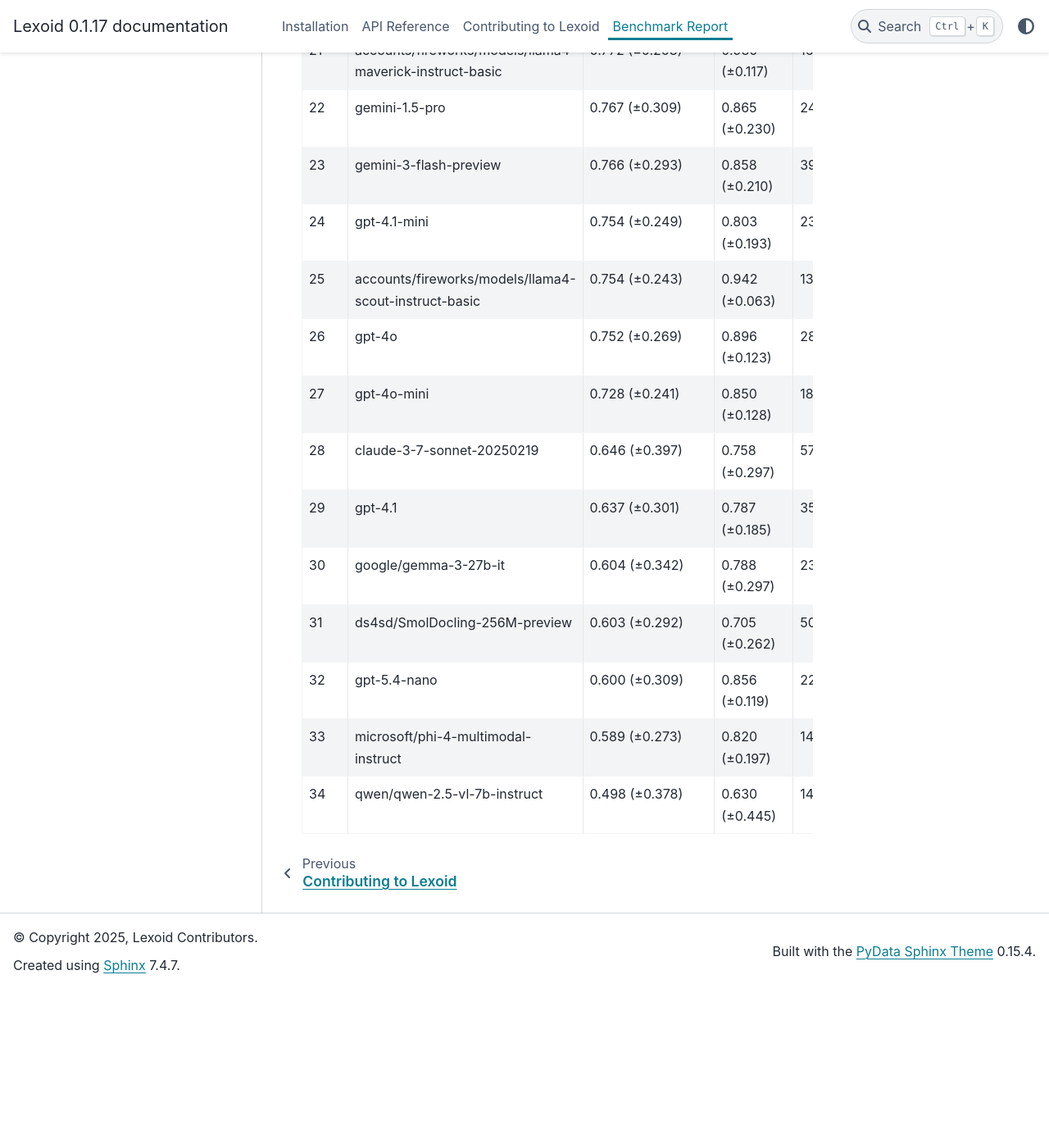
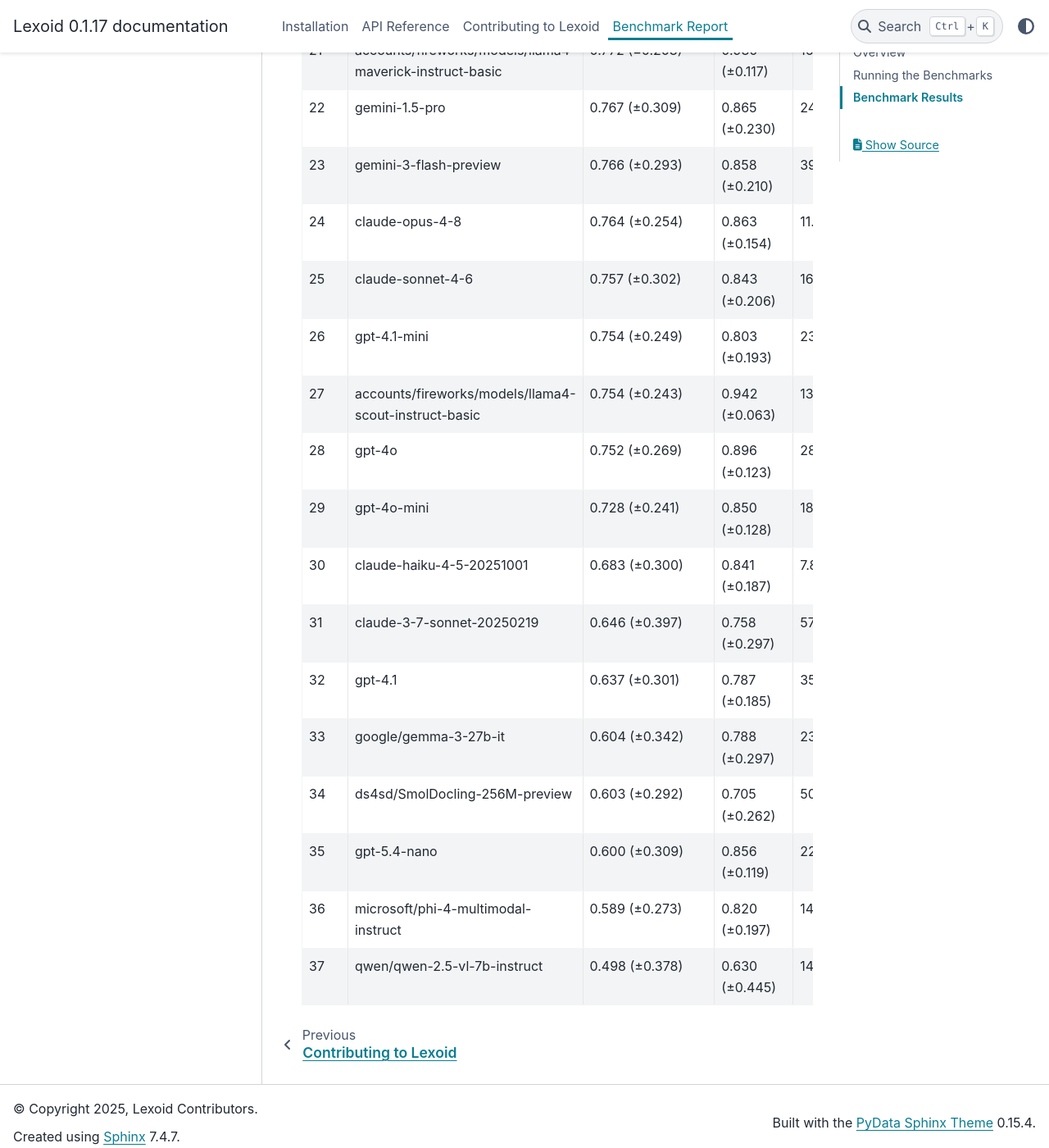
Before and after one commit to oidlabs-com/Lexoid, a Sphinx documentation site: the page built from docs/benchmark.rst, in a window 1280 px wide and 1400 px high, scrolled down 3903 px. Shown: the whole window at 82% size. Built offline with Sphinx 7.4.7 and the PyData theme 0.15.4, drawn with Linux system fonts in a browser that asks for light colours; before the commit the page ends 5109 px from its top, so only the background shows below that; some of the changed text lies outside the part shown.

Commit message:
Update benchmark with claude models and AUTO mode results

```diff
--- a/docs/benchmark.rst
+++ b/docs/benchmark.rst
@@ -101,23 +101,23 @@
      - 16.70
      - 0.02936
    * - 3
+     - AUTO
+     - 0.901 (±0.134)
+     - 0.988 (±0.016)
+     - 11.53
+     - 0.02327
+   * - 4
      - gemini-3.1-pro-preview
      - 0.900 (±0.183)
      - 0.978 (±0.043)
      - 45.49
      - 0.02892
-   * - 4
+   * - 5
      - AUTO (with auto-selected model)
      - 0.899 (±0.131)
      - 0.960 (±0.066)
      - 21.17
      - 0.00066
-   * - 5
-     - AUTO
-     - 0.895 (±0.112)
-     - 0.973 (±0.046)
-     - 9.29
-     - 0.00063
    * - 6
      - gpt-5.2
      - 0.890 (±0.193)
@@ -227,66 +227,84 @@
      - 39.38
      - 0.00969
    * - 24
+     - claude-opus-4-8
+     - 0.764 (±0.254)
+     - 0.863 (±0.154)
+     - 11.10
+     - 0.03195
+   * - 25
+     - claude-sonnet-4-6
+     - 0.757 (±0.302)
+     - 0.843 (±0.206)
+     - 16.50
+     - 0.01804
+   * - 26
      - gpt-4.1-mini
      - 0.754 (±0.249)
      - 0.803 (±0.193)
      - 23.28
      - 0.00347
-   * - 25
+   * - 27
      - accounts/fireworks/models/llama4-scout-instruct-basic
      - 0.754 (±0.243)
      - 0.942 (±0.063)
      - 13.36
      - 0.00087
-   * - 26
+   * - 28
      - gpt-4o
      - 0.752 (±0.269)
      - 0.896 (±0.123)
      - 28.87
      - 0.01469
-   * - 27
+   * - 29
      - gpt-4o-mini
      - 0.728 (±0.241)
      - 0.850 (±0.128)
      - 18.96
      - 0.00609
-   * - 28
+   * - 30
+     - claude-haiku-4-5-20251001
+     - 0.683 (±0.300)
+     - 0.841 (±0.187)
+     - 7.86
+     - 0.00504
+   * - 31
      - claude-3-7-sonnet-20250219
      - 0.646 (±0.397)
      - 0.758 (±0.297)
      - 57.96
      - 0.01730
-   * - 29
+   * - 32
      - gpt-4.1
      - 0.637 (±0.301)
      - 0.787 (±0.185)
      - 35.37
      - 0.01498
-   * - 30
+   * - 33
      - google/gemma-3-27b-it
      - 0.604 (±0.342)
      - 0.788 (±0.297)
      - 23.16
      - 0.00020
-   * - 31
+   * - 34
      - ds4sd/SmolDocling-256M-preview
      - 0.603 (±0.292)
      - 0.705 (±0.262)
      - 507.74
      - 0.00000
-   * - 32
+   * - 35
      - gpt-5.4-nano
      - 0.600 (±0.309)
      - 0.856 (±0.119)
      - 22.51
      - 0.00321
-   * - 33
+   * - 36
      - microsoft/phi-4-multimodal-instruct
      - 0.589 (±0.273)
      - 0.820 (±0.197)
      - 14.00
      - 0.00045
-   * - 34
+   * - 37
      - qwen/qwen-2.5-vl-7b-instruct
      - 0.498 (±0.378)
      - 0.630 (±0.445)
```
Also changed, not shown: README.md (+17 -14 lines), 5 other files.
